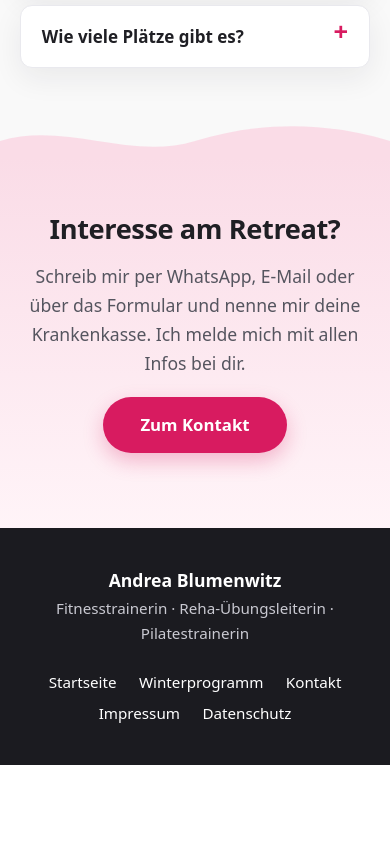
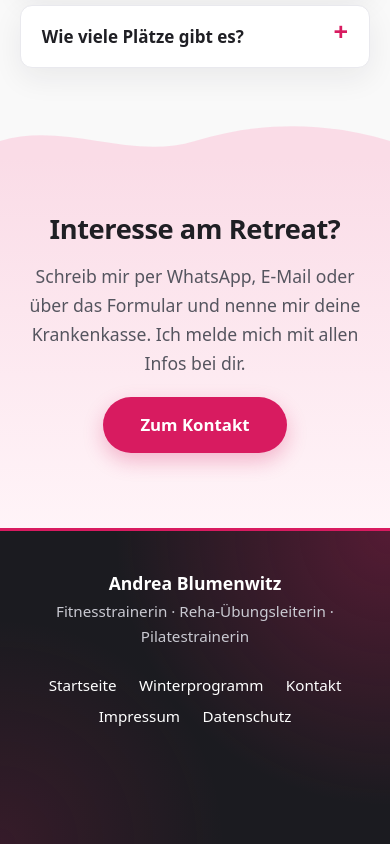
Before and after one commit to FlowerJoke/AndreaBlumenwitz, a plain HTML site: page retreat.html in a window 390 px wide. Shown: the part 4190-5034 px from the top of the page. Drawn offline with Linux system fonts and the light colour scheme.

Commit message:
Footer: pink glow and top border; remove white band below footer
Co-Authored-By: Claude Sonnet 5.5 <noreply@anthropic.com>

```diff
--- a/retreat.html
+++ b/retreat.html
@@ -21,7 +21,7 @@
   <link rel="stylesheet" href="styles.css" />
 </head>
 
-<body>
+<body class="has-bar">
   <!-- PLATZHALTER (class="placeholder", optisch nicht mehr hervorgehoben): Termin und alle Preise sind noch nicht fest. Vor dem Livegang auf main prüfen und die Markierung (class="placeholder") entfernen. Offene Fragen: status/questions.md -->
   <a href="#main" class="skip-link">Zum Inhalt springen</a>
 
--- a/styles.css
+++ b/styles.css
@@ -29,6 +29,7 @@ html {
   -webkit-text-size-adjust: 100%;
 }
 
+html { background: #1b1b20; }
 body {
   margin: 0;
   font-family: var(--font);
@@ -344,7 +345,7 @@ form.contact-form { background: #fff; border-radius: var(--radius); padding: 1.8
 @media (max-width: 860px) { .contact-grid { grid-template-columns: 1fr; } }
 
 /* ---------- Footer ---------- */
-footer { background: #1b1b20; color: #c9c9d1; padding: 2.4rem 1.25rem; font-size: .95rem; text-align: center; }
+footer { background: radial-gradient(circle at 100% 0%, rgba(216, 27, 96, .30), transparent 55%), radial-gradient(circle at 0% 100%, rgba(216, 27, 96, .14), transparent 45%), #1b1b20; border-top: 3px solid var(--pink); color: #c9c9d1; padding: 2.4rem 1.25rem; font-size: .95rem; text-align: center; }
 footer a { color: #fff; text-decoration: none; }
 footer a:hover { color: var(--pink-soft); text-decoration: underline; }
 .footer-inner { width: min(1120px, 100%); margin: 0 auto; display: flex; flex-wrap: wrap; gap: 1.5rem; justify-content: space-between; align-items: center; text-align: left; }
@@ -400,7 +401,7 @@ footer a:hover { color: var(--pink-soft); text-decoration: underline; }
 /* ---------- Mobile contact bar ---------- */
 .mobile-bar { display: none; }
 @media (max-width: 760px) {
-  body { padding-bottom: 4.8rem; }
+  body.has-bar footer { padding-bottom: calc(2.4rem + 4.8rem); }
   .mobile-bar {
     position: fixed; left: 0; right: 0; bottom: 0; z-index: 90; display: flex; gap: .6rem;
     padding: .6rem .8rem calc(.6rem + env(safe-area-inset-bottom));
```
Also changed, not shown: index.html (+1 -1 lines).
